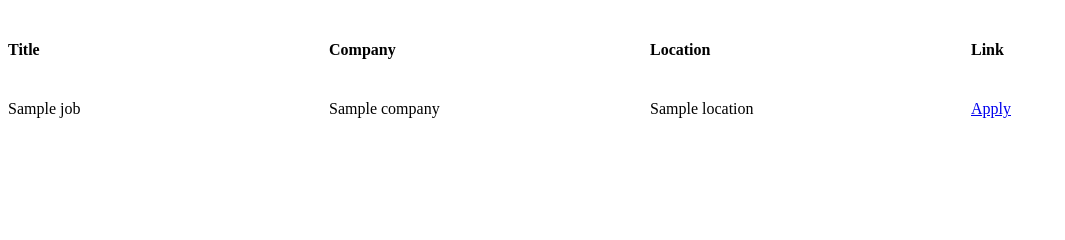
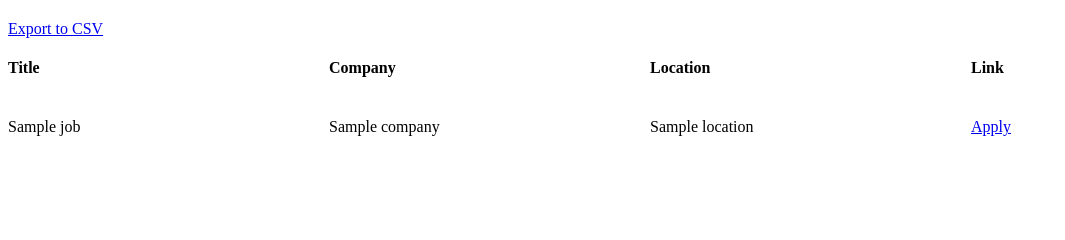
Before and after one commit to GGYU720/SuperScrapper, a Flask app: template templates/report.html in a window 1280 px wide. Shown: the part 101-341 px from the top of the page, without its empty margins (0-1065 px from the left). Run offline with Flask 2, Linux system fonts and the light colour scheme; the template is opened without the code that fills it: most values are stand-ins (such as "Sample title", 1, 10 or a date in 2020).

Commit message:
Export Route

```diff
--- a/main.py
+++ b/main.py
@@ -27,4 +27,19 @@ def report():
     return render_template("report.html", searchingBy=word, resultsNumber=len(jobs), jobs=jobs)
 
 
+@app.route("/export")
+def export():
+    try:
+        word = request.args.get('word')
+        if not word:
+            raise Exception()
+        word = word.lower()
+        jobs = db.get(word)
+        if not jobs:
+            raise Exception()
+        return f"Generate CSV for {word}"
+    except:
+        return redirect("/")
+
+
 app.run(host="127.0.0.1")
--- a/templates/report.html
+++ b/templates/report.html
@@ -13,6 +13,7 @@
   <body>
     <h1>Search Results</h1>
     <h3>Found {{resultsNumber}} results for: {{searchingBy}}</h3>
+    <a href="/export?word={{searchingBy}}">Export to CSV</a>
     <section>
       <h4>Title</h4>
       <h4>Company</h4>
```
